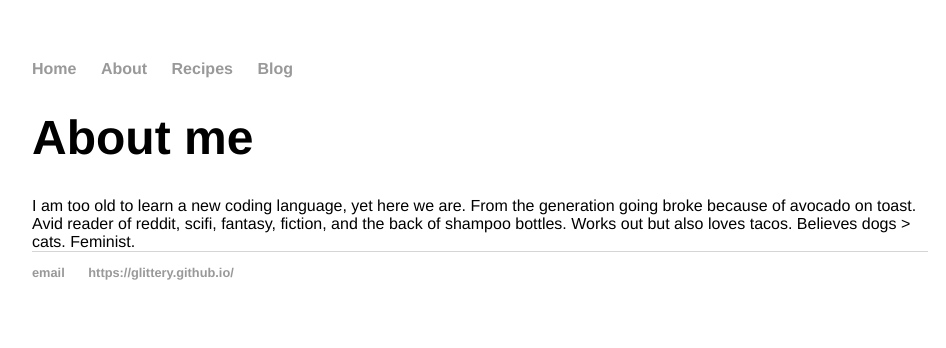
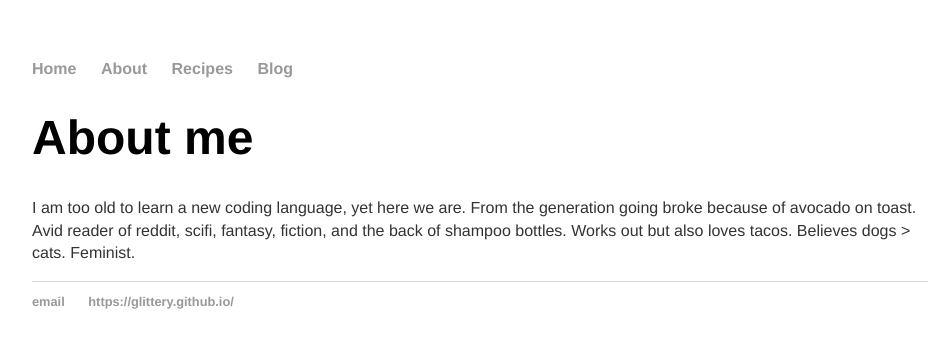
Before and after one commit to glittery/glittery.github.io, a Jekyll site: the page built from about/index.html, in a window 1280 px wide. Shown: the top 348 px of the page, without its empty margins (160-1106 px from the left). Built offline with Jekyll 4.4.1, drawn with Linux system fonts in a browser that asks for light colours.

```diff
--- a/about/index.html
+++ b/about/index.html
@@ -5,7 +5,7 @@ title: glittery - about me
 <div class="blurb">
 	<h1>About me</h1>
 
-I am too old to learn a new coding language, yet here we are.
+<p>I am too old to learn a new coding language, yet here we are.
 
 From the generation going broke because of avocado on toast.
 
@@ -15,6 +15,6 @@ Works out but also loves tacos.
 
 Believes dogs > cats.
 
-Feminist.
+	Feminist. </p>
 
 </div><!-- /.blurb -->
```
